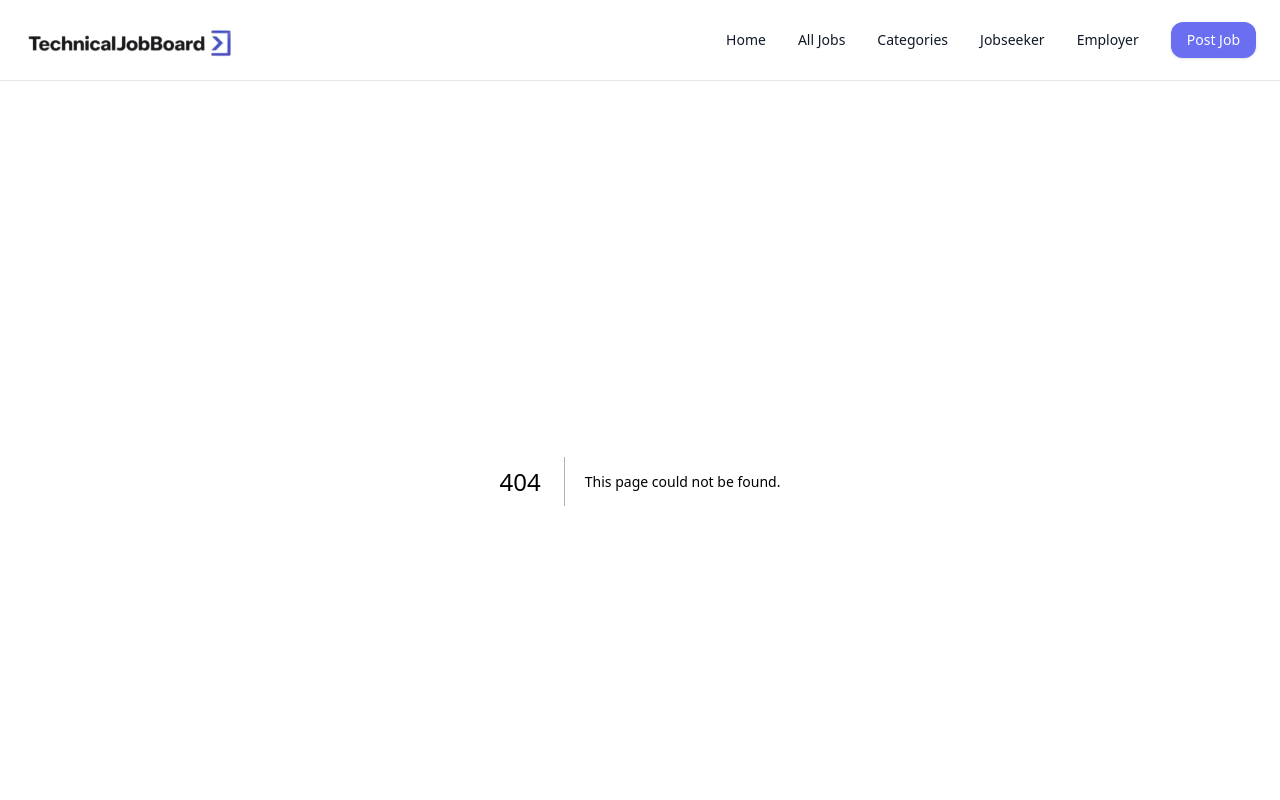
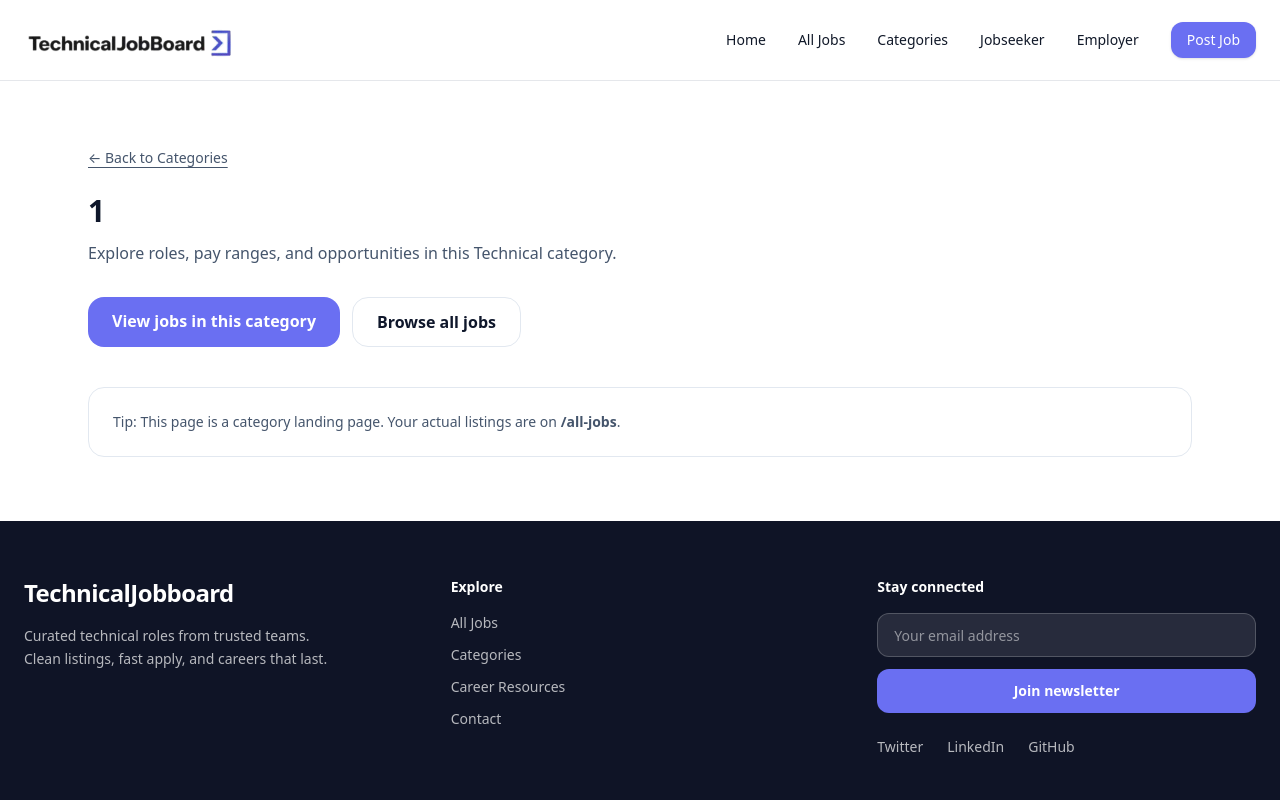
Before and after one commit to adebisidolapo/technicaljobboard, a Next.js app: page /categories/1 in a window 1280 px wide. Before the commit this address had no page. Shown: the top 800 px of the page. Built offline with nearby package versions, Linux system fonts and the light colour scheme.

Commit message:
Fix category slug route to dynamic [slug]

```diff
--- a/app/categories/slug/page.tsx
+++ b/app/categories/[slug]/page.tsx
@@ -1,11 +1,14 @@
 import Link from "next/link";
+import { notFound } from "next/navigation";
 
-export default function CategoryPage({
-  params,
-}: {
+type Props = {
   params: { slug: string };
-}) {
-  const slug = params.slug || "category";
+};
+
+export default async function CategoryPage({ params }: Props) {
+  const slug = params?.slug;
+
+  if (!slug) return notFound();
 
   const pretty = slug
     .split("-")
@@ -14,7 +17,10 @@ export default function CategoryPage({
 
   return (
     <div className="max-w-6xl mx-auto px-6 py-16">
-      <Link href="/categories" className="text-sm text-slate-600 underline underline-offset-4">
+      <Link
+        href="/categories"
+        className="text-sm text-slate-600 underline underline-offset-4"
+      >
         ← Back to Categories
       </Link>
 
```
